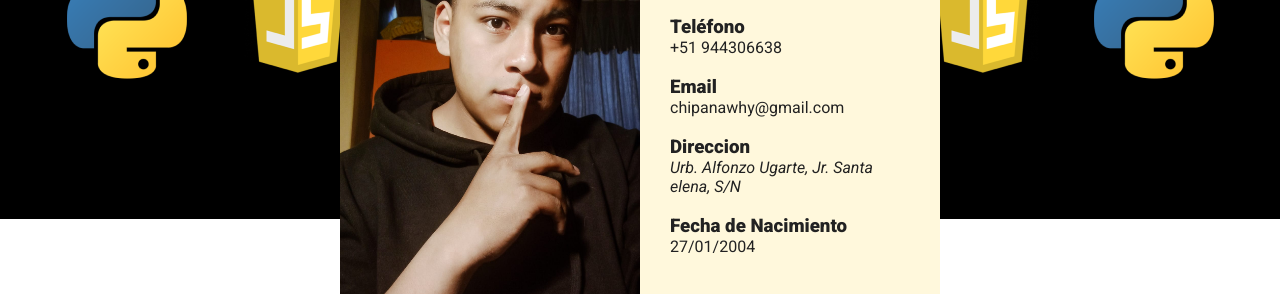
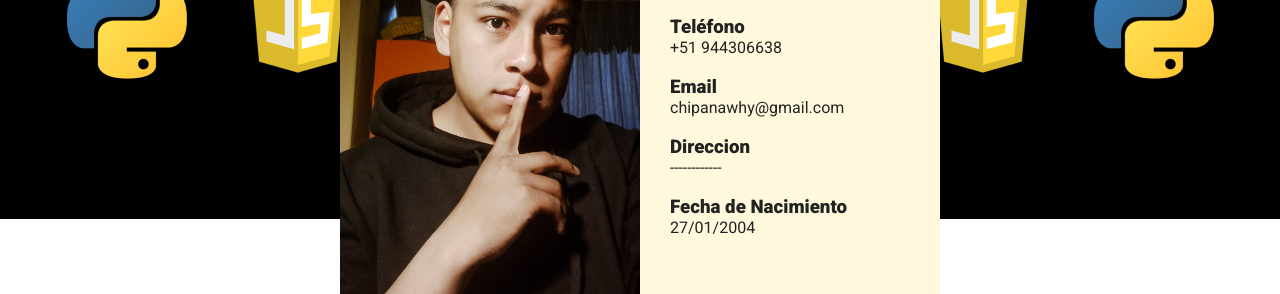
Before and after one commit to cqwilliam/portfolio-projectFinal, a website built with Vite: page index.html in a window 1280 px wide. Shown: the part 251-545 px from the top of the page. Built offline with nearby package versions, Linux system fonts and the light colour scheme.

Commit message:
Update direcction

```diff
--- a/index.html
+++ b/index.html
@@ -46,7 +46,7 @@
             <p>chipanawhy@gmail.com</p>
             <br />
             <h3>Direccion</h3>
-            <address>Urb. Alfonzo Ugarte, Jr. Santa elena, S/N</address>
+            <address>------------</address>
             <br />
             <h3>Fecha de Nacimiento</h3>
             <time>27/01/2004</time>
```
